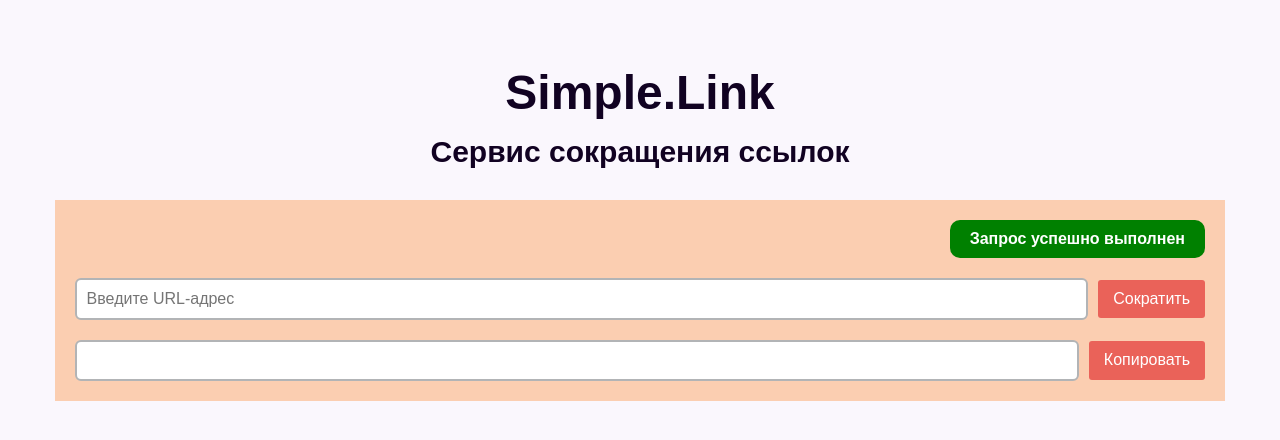
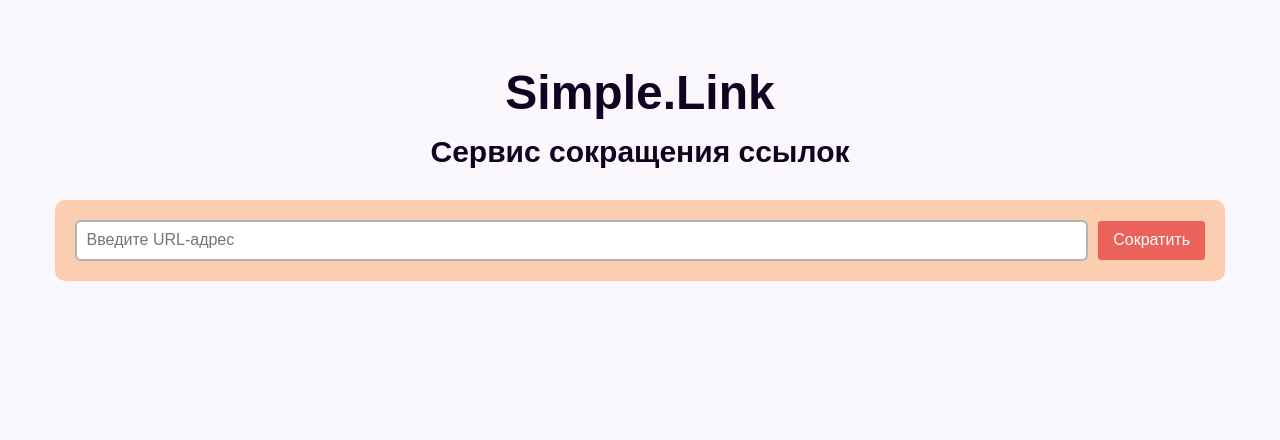
Before and after one commit to a-stec/simple_link, a PHP site: page / in a window 1280 px wide. Shown: the part 135-575 px from the top of the page. Run offline with PHP 8.4, Linux system fonts and the light colour scheme; some libraries are stand-ins or nearby versions.

Commit message:
стилевые правки на странице

```diff
--- a/assets/css/style.css
+++ b/assets/css/style.css
@@ -33,12 +33,12 @@ body {
   padding: 0 15px;
 }
 
+.flex {
+  display: flex;
+}
+
 .hidden {
   display: none;
-}
-
-.flex {
-  display: flex;
 }
 
 .btn-reset {
@@ -107,7 +107,12 @@ body {
 .short__wrapper {
   flex-direction: column;
   padding: 20px;
+  border-radius: 10px;
   background-color: var(--color_main);
+}
+
+.short__wrapper > *:not(:last-child) {
+  margin-bottom: 20px;
 }
 
 .short__alert {
@@ -183,13 +188,13 @@ body {
 .form {
   justify-content: space-between;
   align-items: center;
-  margin-bottom: 20px;
+  /* margin-bottom: 20px; */
 }
 
 /* alert */
 .alert {
   font-size: initial;
-  margin-bottom: 20px;
+  /* margin-bottom: 20px; */
   padding: 10px 20px;
   border-radius: 10px;
   max-width: 260px;
--- a/assets/js/script.js
+++ b/assets/js/script.js
@@ -1,5 +1,11 @@
 window.onload = function () {
   console.log("Страница загружена");
+  window.alert = $("#alert").clone();
+  window.print = $('#print').clone();
+  console.log(window.alert);
+  console.log(window.print);
+  $("#alert").remove();
+  $("#print").remove();
 }
 
 function getShortLink() {
@@ -20,7 +26,7 @@ function getShortLink() {
         // Парсим обратно в массив
         var arResult = jQuery.parseJSON(result);
         // Получаем наш алерт и инпут для копирования сокращенной ссылки...
-        var copy = $("#copy");
+        $('.short__wrapper').prepend(window.alert);
         var alert = $("#alert");
         var message = $("#message");
         // Выводим сообщение на экран
@@ -29,10 +35,14 @@ function getShortLink() {
           message.html(arResult["error"]);
           alert.addClass("alert_error");
         } else if ("success" in arResult) {
+          $('.short__wrapper').append(window.print);
+          var copy = $("#copy");
           message.html(arResult["success"]);
           alert.addClass("alert_success");
           copy.val(arResult["short"]);
         }
+        // this.alert.removeClass("hidden");
+        // this.print.removeClass("hidden");
       }
     },
     error: function(xhr, str) {
--- a/index.php
+++ b/index.php
@@ -40,7 +40,7 @@
                 <input type="url" name="url" class="input form__input short__input short__input_effects" placeholder="Введите URL-адрес">
                 <button type="button" class="btn btn-reset form__btn short__btn short__btn_effects" onclick="getShortLink()">Сократить</button>
               </form>
-              <div class="short__print flex">
+              <div id="print" class="short__print flex">
                 <input id="copy" type="url" name="short" class="input short__input short__input_effects" readonly>
                 <button class="btn btn-reset short__btn short__btn_effects">Копировать</button>
               </div>
```
